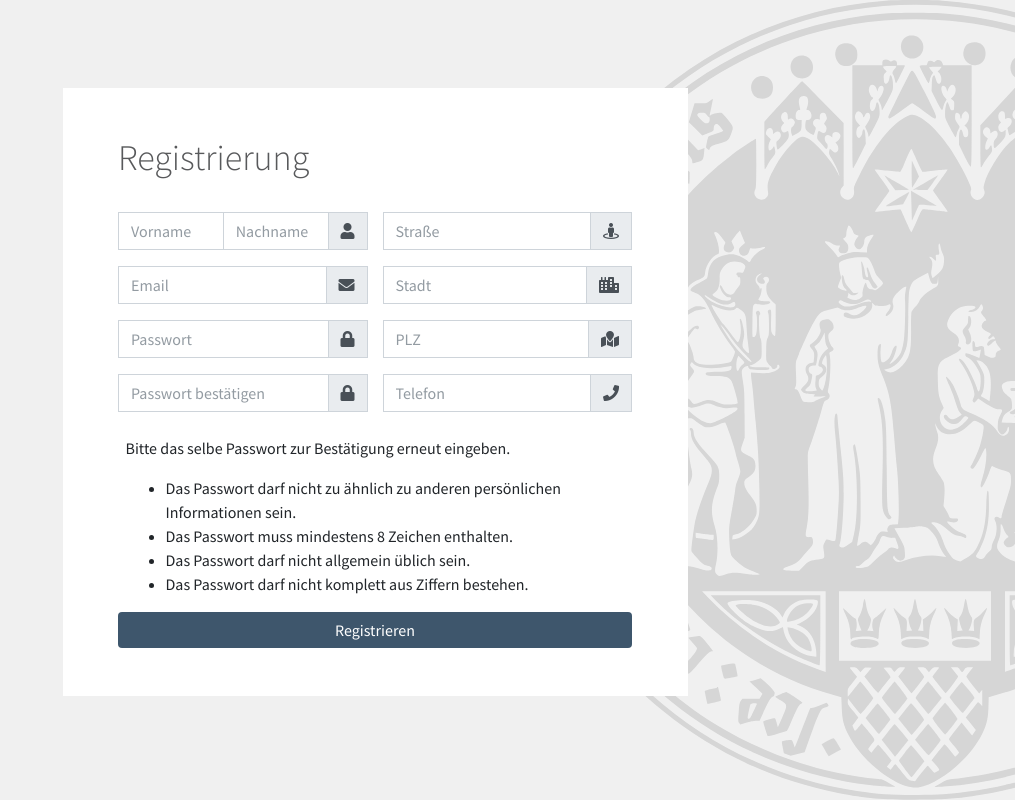
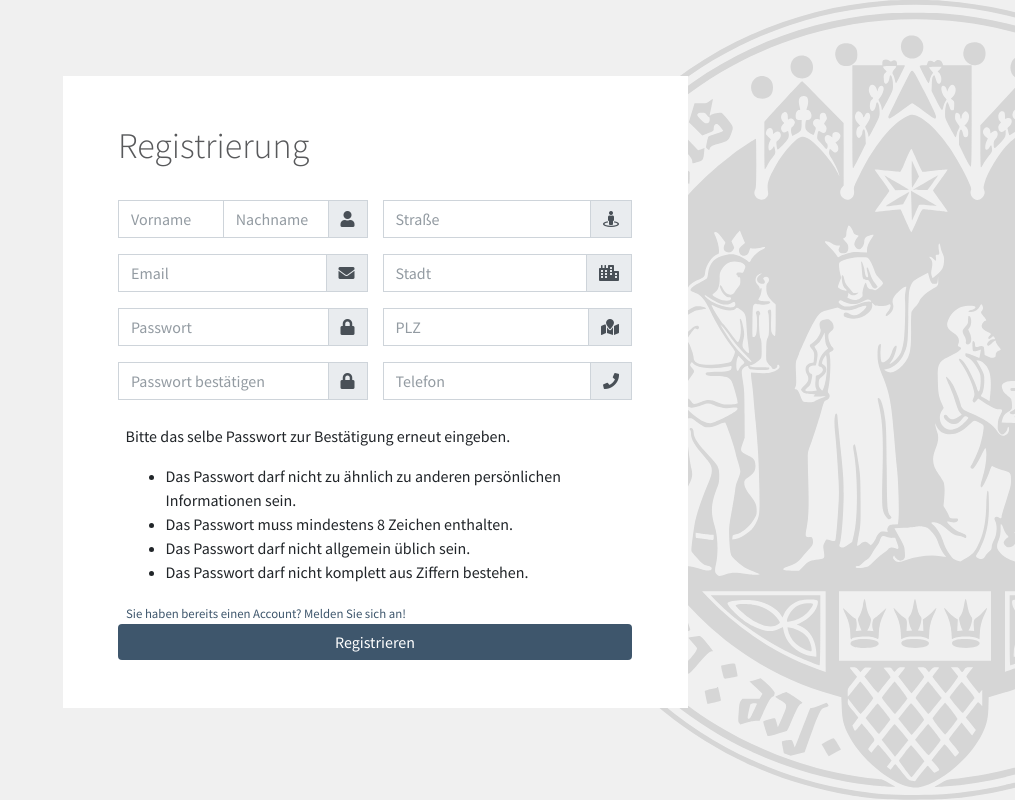
Before and after one commit to LHumpe/Assignment_Zulassungsystem, a Django app: page /signup/ in a window 1280 px wide. Shown: the whole page, without its empty margins (265-1280 px from the left). Run offline with Django 3.2, Linux system fonts and the light colour scheme; some libraries are stand-ins or nearby versions.

Commit message:
Beautify login & signup navigation

```diff
--- a/templates/accountspace/signin.html
+++ b/templates/accountspace/signin.html
@@ -79,7 +79,9 @@
                     <div>
                         <small class="text-muted ml-2">
                             <a style="color: #3E566C !important;" href="{% url 'password_reset' %}">Passwort
-                                vergessen?</a>
+                                vergessen?</a>&nbsp;
+                            <a style="color: #3E566C !important;" href="{% url 'bewerber_signup' %}">Noch keinen Bewerber-Account?</a>
+
                         </small>
                     </div>
                     <button type="submit" class="btn btn-primary btn-block custom-btn-primary">Anmelden</button>
--- a/templates/accountspace/signup.html
+++ b/templates/accountspace/signup.html
@@ -162,6 +162,13 @@
 
                 <input type="hidden" name="next" value="{{ next }}">
                 <!-- /.col -->
+
+                    <div>
+                        <small class="text-muted ml-2">
+                            <a style="color: #3E566C !important;" >Sie haben bereits einen Account?</a>
+                            <a style="color: #3E566C !important;" href="{% url 'login' %}">Melden Sie sich an!</a>
+                        </small>
+                    </div>
                     <button type="submit" class="btn btn-primary btn-block custom-btn-primary">Registrieren</button>
 
             </form>
```
